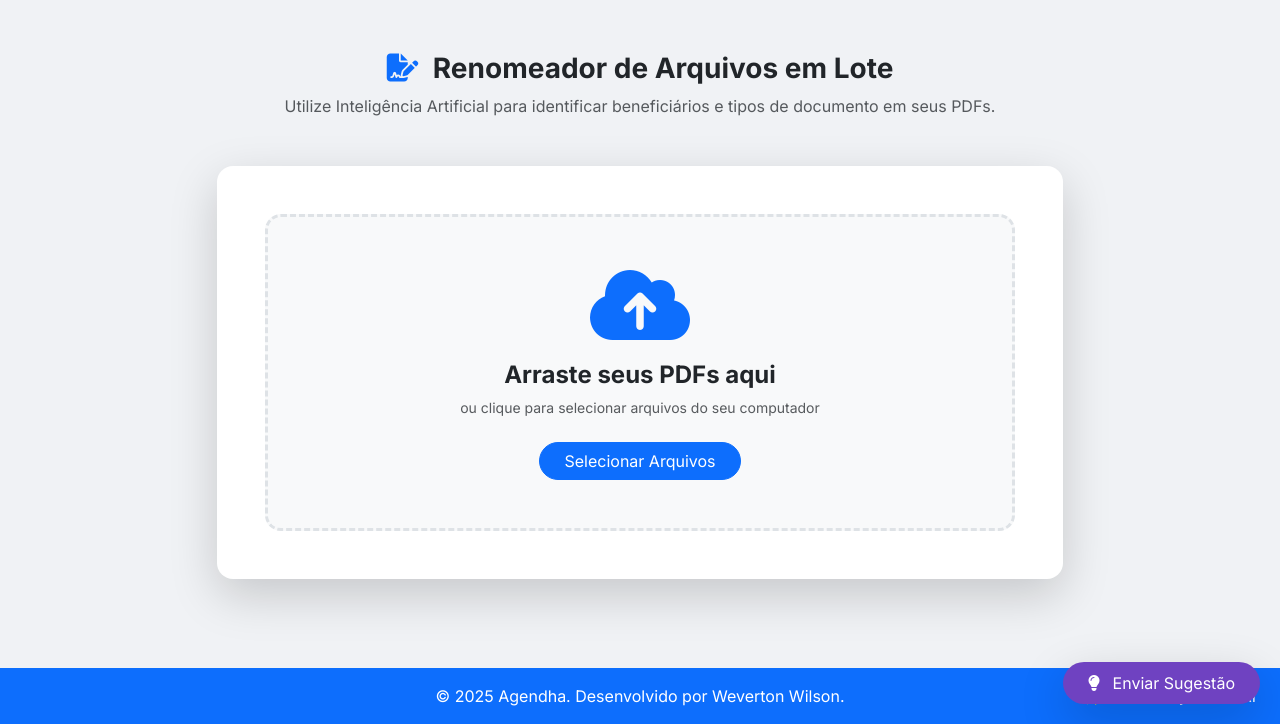
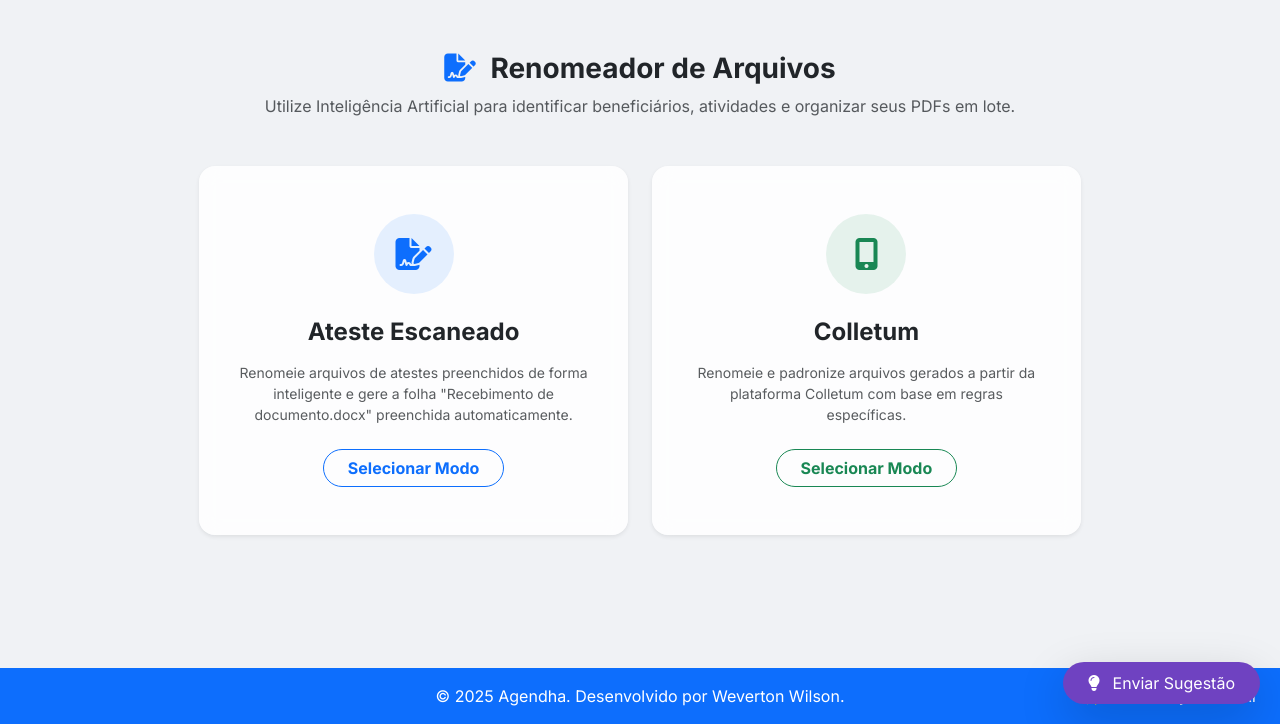
Before and after one commit to WevertonWe/agendha-vercel, a FastAPI app: page /projetos/ater-bahia-sem-fome/renomeador in a window 1280 px wide. Shown: the part 76-800 px from the top of the page. Run offline with FastAPI, Linux system fonts and the light colour scheme; parts of the project's set-up code (start-up, migrations or seed data) failed here and were passed over; some libraries are stand-ins or nearby versions.

Commit message:
feat: add rename module for Bahia Sem Fome documents using Gemini Vision API

```diff
--- a/app/static/js/bahia-sem-fome/renomeador.js
+++ b/app/static/js/bahia-sem-fome/renomeador.js
@@ -1,4 +1,3 @@
-
 document.addEventListener('DOMContentLoaded', () => {
     const dropZone = document.getElementById('drop-zone');
     const fileInput = document.getElementById('file-input');
@@ -13,6 +12,7 @@
     const logsContainer = document.getElementById('process-logs');
 
     let selectedFiles = [];
+    let activeMode = null; // 'ateste' ou 'colletum'
 
     // Drag and Drop events
     ['dragenter', 'dragover', 'dragleave', 'drop'].forEach(eventName => {
@@ -87,8 +87,46 @@
         updateFileList();
     };
 
+    window.selectMode = (mode) => {
+        activeMode = mode;
+        const selectionContainer = document.getElementById('mode-selection-container');
+        const workContainer = document.getElementById('renomeador-work-container');
+        const activeBadge = document.getElementById('active-mode-badge');
+        const uploadIcon = document.getElementById('upload-icon-mode');
+
+        if (mode === 'ateste') {
+            activeBadge.className = 'badge bg-primary p-2 rounded-pill shadow-sm';
+            activeBadge.textContent = 'Modo: Ateste Escaneado';
+            uploadIcon.className = 'fas fa-file-signature display-1 text-primary mb-3';
+        } else {
+            activeBadge.className = 'badge bg-success p-2 rounded-pill shadow-sm';
+            activeBadge.textContent = 'Modo: Colletum';
+            uploadIcon.className = 'fas fa-mobile-alt display-1 text-success mb-3';
+        }
+
+        selectionContainer.classList.add('d-none');
+        workContainer.classList.remove('d-none');
+        addLog(`Modo selecionado: ${mode === 'ateste' ? 'Ateste Escaneado' : 'Colletum'}`);
+    };
+
+    window.resetSelection = () => {
+        activeMode = null;
+        selectedFiles = [];
+        updateFileList();
+
+        const selectionContainer = document.getElementById('mode-selection-container');
+        const workContainer = document.getElementById('renomeador-work-container');
+
+        workContainer.classList.add('d-none');
+        selectionContainer.classList.remove('d-none');
+
+        statusContainer.classList.add('d-none');
+        progressBar.style.width = '0%';
+        logsContainer.innerHTML = '<div>> Aguardando início do processo...</div>';
+    };
+
     btnProcessar.addEventListener('click', async () => {
-        if (selectedFiles.length === 0) return;
+        if (selectedFiles.length === 0 || !activeMode) return;
 
         // Feedback visual e travamento do sistema
         statusContainer.classList.remove('d-none');
@@ -102,11 +140,12 @@
         progressBar.style.width = '0%';
         progressBar.classList.add('progress-bar-striped', 'progress-bar-animated');
         statusText.textContent = 'Iniciando processamento em lote...';
-        addLog(`Iniciando processamento sequencial de ${selectedFiles.length} arquivos...`);
+        addLog(`Iniciando processamento sequencial de ${selectedFiles.length} arquivos no modo [${activeMode.toUpperCase()}]...`);
 
         // Cria a instância do JSZip para agrupar tudo no navegador
         const zip = new JSZip();
         let arquivosComSucesso = 0;
+        const extractedDataList = [];
 
         try {
             for (let i = 0; i < selectedFiles.length; i++) {
@@ -126,7 +165,7 @@
 
                 let novoNome = file.name;
                 try {
-                    const response = await fetch('/api/bahia-sem-fome/renomeador-individual', {
+                    const response = await fetch(`/api/bahia-sem-fome/renomeador-individual?mode=${activeMode}`, {
                         method: 'POST',
                         body: formData
                     });
@@ -136,6 +175,11 @@
                         novoNome = data.new_name || file.name;
                         addLog(`✅ Sucesso [${file.name}] -> Renomeado para: ${novoNome}`);
                         arquivosComSucesso++;
+
+                        // Coleta metadados se for ateste para preencher a folha no final
+                        if (activeMode === 'ateste' && data.data) {
+                            extractedDataList.push(data.data);
+                        }
                     } else {
                         // Trata erros não-JSON (como 413, 502, 504, 500 etc.)
                         let errorMessage = `Erro ${response.status}: ${response.statusText}`;
@@ -163,6 +207,33 @@
                 progressBar.style.width = `${progressConcluido}%`;
             }
 
+            // GERAÇÃO DA FOLHA DE RECEBIMENTO (.DOCX) - Apenas para Atestes
+            if (activeMode === 'ateste' && extractedDataList.length > 0) {
+                statusText.textContent = 'Gerando ficha de recebimento (.docx)...';
+                addLog(`Enviando dados de ${extractedDataList.length} atestes para preencher a folha de recebimento...`);
+
+                try {
+                    const docxResponse = await fetch('/api/bahia-sem-fome/gerar-ficha-recebimento', {
+                        method: 'POST',
+                        headers: {
+                            'Content-Type': 'application/json'
+                        },
+                        body: JSON.stringify({ items: extractedDataList })
+                    });
+
+                    if (docxResponse.ok) {
+                        const docxBlob = await docxResponse.blob();
+                        // Adiciona a folha preenchida ao ZIP
+                        zip.file("Recebimento de documento.docx", docxBlob);
+                        addLog('✅ Ficha "Recebimento de documento.docx" gerada e incluída no ZIP com sucesso!');
+                    } else {
+                        addLog('⚠️ Falha ao gerar ficha de recebimento (servidor retornou erro). O ZIP continuará apenas com os PDFs.');
+                    }
+                } catch (errDocx) {
+                    addLog(`⚠️ Erro ao requisitar geração da ficha de recebimento: ${errDocx.message}. O ZIP continuará apenas com os PDFs.`);
+                }
+            }
+
             statusText.textContent = 'Gerando arquivo ZIP final...';
             addLog('Empacotando todos os arquivos renomeados no navegador...');
 
@@ -173,7 +244,7 @@
             const url = window.URL.createObjectURL(zipContent);
             const a = document.createElement('a');
             a.href = url;
-            a.download = `BSF_Renomeados_${new Date().getTime()}.zip`;
+            a.download = `BSF_${activeMode.toUpperCase()}_Renomeados_${new Date().getTime()}.zip`;
             document.body.appendChild(a);
             a.click();
             window.URL.revokeObjectURL(url);
@@ -182,7 +253,7 @@
             progressBar.classList.remove('progress-bar-striped', 'progress-bar-animated');
             progressBar.style.width = '100%';
             statusText.textContent = 'Sucesso! Download concluído.';
-            addLog(`Processamento concluído. ${arquivosComSucesso} de ${selectedFiles.length} arquivos renomeados.`);
+            addLog(`Processamento concluído. ${arquivosComSucesso} de ${selectedFiles.length} arquivos processados.`);
 
             if (window.ui) {
                 window.ui.feedbackSucesso(`Lote concluído! ${arquivosComSucesso} arquivos processados com sucesso.`);
@@ -217,10 +288,11 @@
         selectedFiles = [];
         updateFileList();
         btnProcessar.disabled = false;
-        // Keep status visible for a few seconds then hide or let user close
-        setTimeout(() => {
-            // statusContainer.classList.add('d-none');
-            // progressBar.style.width = '0%';
-        }, 5000);
+
+        // Remove os logs e barra para a tela inicial do modo
+        progressBar.style.width = '0%';
+        statusText.textContent = 'Aguardando arquivos...';
+        logsContainer.innerHTML = '<div>> Aguardando início do processo...</div>';
+        statusContainer.classList.add('d-none');
     }
 });
--- a/app/templates/bahia-sem-fome/renomeador.html
+++ b/app/templates/bahia-sem-fome/renomeador.html
@@ -1,25 +1,69 @@
-
 {% extends "bahia-sem-fome/base_bsf.html" %}
 
 {% block title %}Renomeador de Arquivos - BSF{% endblock %}
 
 {% block bsf_content %}
 <div class="row justify-content-center">
-    <div class="col-lg-8">
+    <div class="col-lg-10">
         <!-- Page Header -->
         <div class="text-center mb-5">
             <h2 class="h3 fw-bold text-dark">
-                <i class="fas fa-file-signature me-2 text-primary"></i> Renomeador de Arquivos em Lote
+                <i class="fas fa-file-signature me-2 text-primary"></i> Renomeador de Arquivos
             </h2>
-            <p class="text-muted">Utilize Inteligência Artificial para identificar beneficiários e tipos de documento em seus PDFs.</p>
+            <p class="text-muted">Utilize Inteligência Artificial para identificar beneficiários, atividades e organizar seus PDFs em lote.</p>
+        </div>
+
+        <!-- Mode Selection Container -->
+        <div id="mode-selection-container" class="row g-4 justify-content-center mb-5">
+            <!-- Ateste Escaneado Option -->
+            <div class="col-md-5">
+                <div class="card border-0 shadow-sm stat-card p-4 hover-lift h-100 text-center cursor-pointer transition-all" onclick="window.selectMode('ateste')" style="border-radius: 16px; background: rgba(255, 255, 255, 0.85); backdrop-filter: blur(10px); border: 1px solid rgba(255, 255, 255, 0.25);">
+                    <div class="card-body d-flex flex-column align-items-center justify-content-center py-4">
+                        <div class="icon-wrapper bg-primary bg-opacity-10 text-primary rounded-circle p-4 mb-4 d-flex align-items-center justify-content-center" style="width: 80px; height: 80px;">
+                            <i class="fas fa-file-signature fa-2x"></i>
+                        </div>
+                        <h4 class="fw-bold text-dark mb-3">Ateste Escaneado</h4>
+                        <p class="text-muted small mb-4">Renomeie arquivos de atestes preenchidos de forma inteligente e gere a folha "Recebimento de documento.docx" preenchida automaticamente.</p>
+                        <button class="btn btn-outline-primary px-4 rounded-pill mt-auto fw-bold">Selecionar Modo</button>
+                    </div>
+                </div>
+            </div>
+
+            <!-- Colletum Option -->
+            <div class="col-md-5">
+                <div class="card border-0 shadow-sm stat-card p-4 hover-lift h-100 text-center cursor-pointer transition-all" onclick="window.selectMode('colletum')" style="border-radius: 16px; background: rgba(255, 255, 255, 0.85); backdrop-filter: blur(10px); border: 1px solid rgba(255, 255, 255, 0.25);">
+                    <div class="card-body d-flex flex-column align-items-center justify-content-center py-4">
+                        <div class="icon-wrapper bg-success bg-opacity-10 text-success rounded-circle p-4 mb-4 d-flex align-items-center justify-content-center" style="width: 80px; height: 80px;">
+                            <i class="fas fa-mobile-alt fa-2x"></i>
+                        </div>
+                        <h4 class="fw-bold text-dark mb-3">Colletum</h4>
+                        <p class="text-muted small mb-4">Renomeie e padronize arquivos gerados a partir da plataforma Colletum com base em regras específicas.</p>
+                        <button class="btn btn-outline-success px-4 rounded-pill mt-auto fw-bold">Selecionar Modo</button>
+                    </div>
+                </div>
+            </div>
+        </div>
+
+        <!-- Renomeador Work Container (Hidden by default) -->
+        <div id="renomeador-work-container" class="d-none">
+            <!-- Mode Status Header -->
+            <div class="d-flex justify-content-between align-items-center mb-4">
+                <button class="btn btn-sm btn-outline-secondary rounded-pill px-3 shadow-sm" onclick="window.resetSelection()">
+                    <i class="fas fa-arrow-left me-1"></i> Voltar à seleção
+                </button>
+                <div>
+                    <span class="badge bg-secondary p-2 rounded-pill shadow-sm" id="active-mode-badge">
+                        Modo: Ateste Escaneado
+                    </span>
+                </div>
             </div>
 
             <!-- Drag and Drop Area -->
-        <div class="card shadow-lg border-0 rounded-4 overflow-hidden mb-4">
+            <div class="card shadow-lg border-0 rounded-4 overflow-hidden mb-4" style="background: rgba(255, 255, 255, 0.95);">
                 <div class="card-body p-5">
                     <div id="drop-zone" class="drop-zone border-dashed rounded-4 p-5 text-center bg-light transition-all">
                         <div class="drop-zone-content">
-                        <i class="fas fa-cloud-upload-alt display-1 text-primary mb-3"></i>
+                            <i class="fas fa-cloud-upload-alt display-1 text-primary mb-3" id="upload-icon-mode"></i>
                             <h4 class="fw-bold">Arraste seus PDFs aqui</h4>
                             <p class="text-muted small">ou clique para selecionar arquivos do seu computador</p>
                             <label for="file-input" class="visually-hidden">Selecionar arquivos PDF</label>
@@ -65,8 +109,19 @@
             </div>
         </div>
     </div>
+</div>
 
 <style>
+    .cursor-pointer {
+        cursor: pointer;
+    }
+    .hover-lift {
+        transition: transform 0.2s ease-in-out, box-shadow 0.2s ease-in-out;
+    }
+    .hover-lift:hover {
+        transform: translateY(-5px);
+        box-shadow: 0 1rem 3rem rgba(0,0,0,.1) !important;
+    }
     .drop-zone {
         border: 3px dashed #dee2e6;
         cursor: pointer;
```
Also changed, not shown: app/modules/bahia_sem_fome/routers/renomeador.py (+112 -23 lines), 1 other file. Lines whose indentation alone changed are shown as unchanged.
